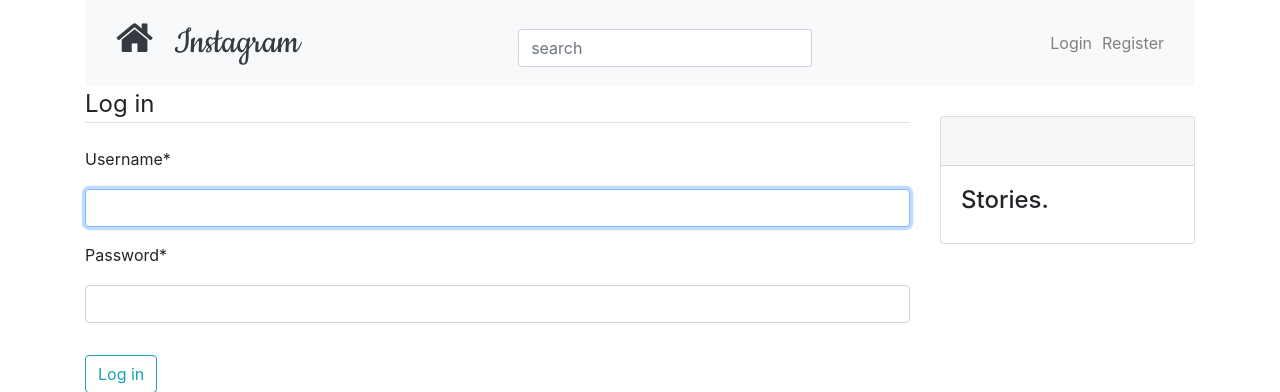
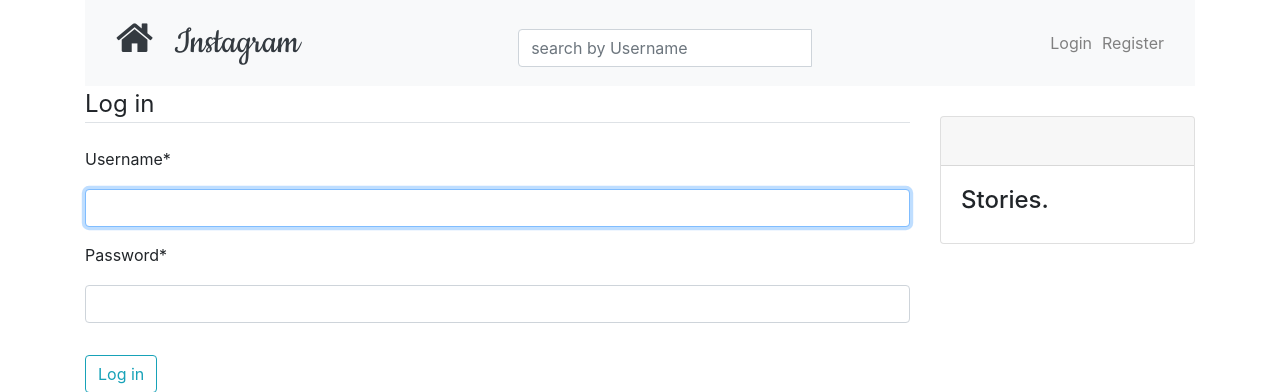
Before and after one commit to Paulwamaria/instagram, a Django app: page /login/?next=/image/1/delete/ in a window 1280 px wide. Shown: the top 392 px of the page. Run offline with Django 3.2, Linux system fonts and the light colour scheme; some libraries are stand-ins or nearby versions.

Commit message:
Add the action url to the search input

```diff
--- a/instagram/templates/navbar.html
+++ b/instagram/templates/navbar.html
@@ -26,9 +26,9 @@
 
                 <div class="col-sm-4 col-md-4 navbar-right">
 
-                    <form class="navbar-form" role="search" action="">
+                    <form class="navbar-form" role="search" action="{% url 'search_results' %}">
                         <div class="input-group">
-                            <input type="text" class="form-control" placeholder="search" name="search_term">
+                            <input type="text" class="form-control" placeholder="search by Username" name="search_user">
                             <div class="input-group-btn">
                                 <button type="submit" class="btn btn-default"><i
                                         class="glyphicon glyphicon-search"></i></button>
```
